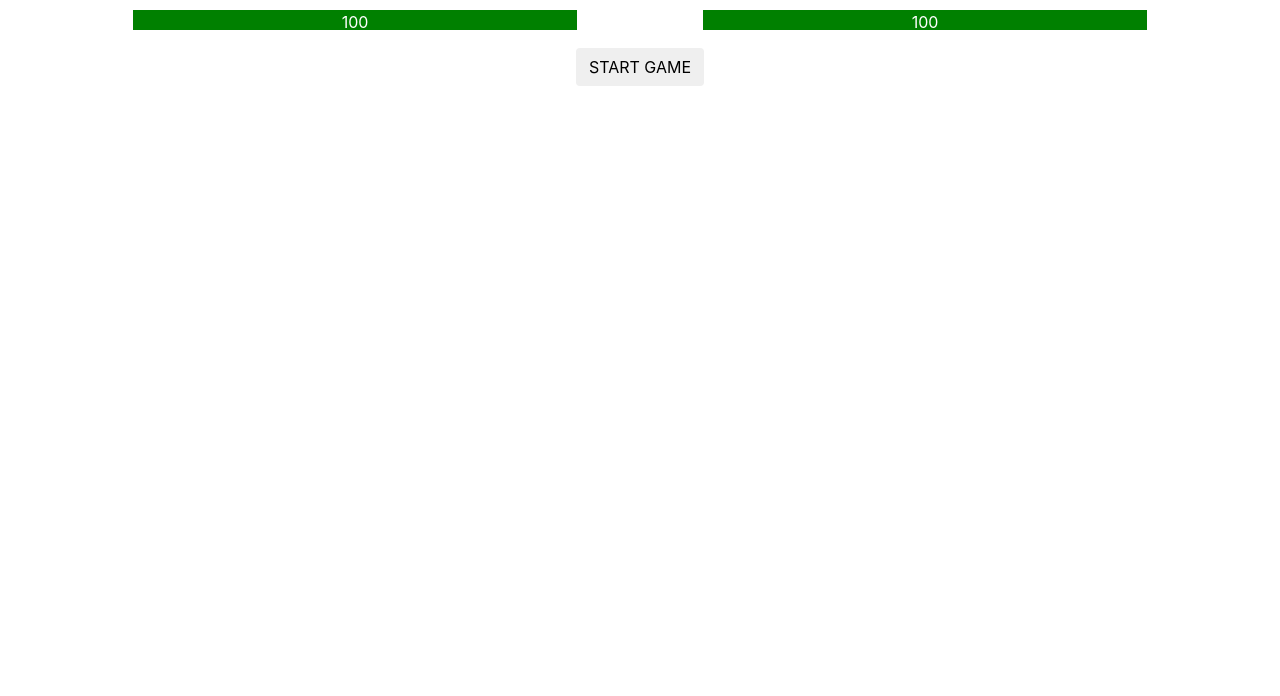
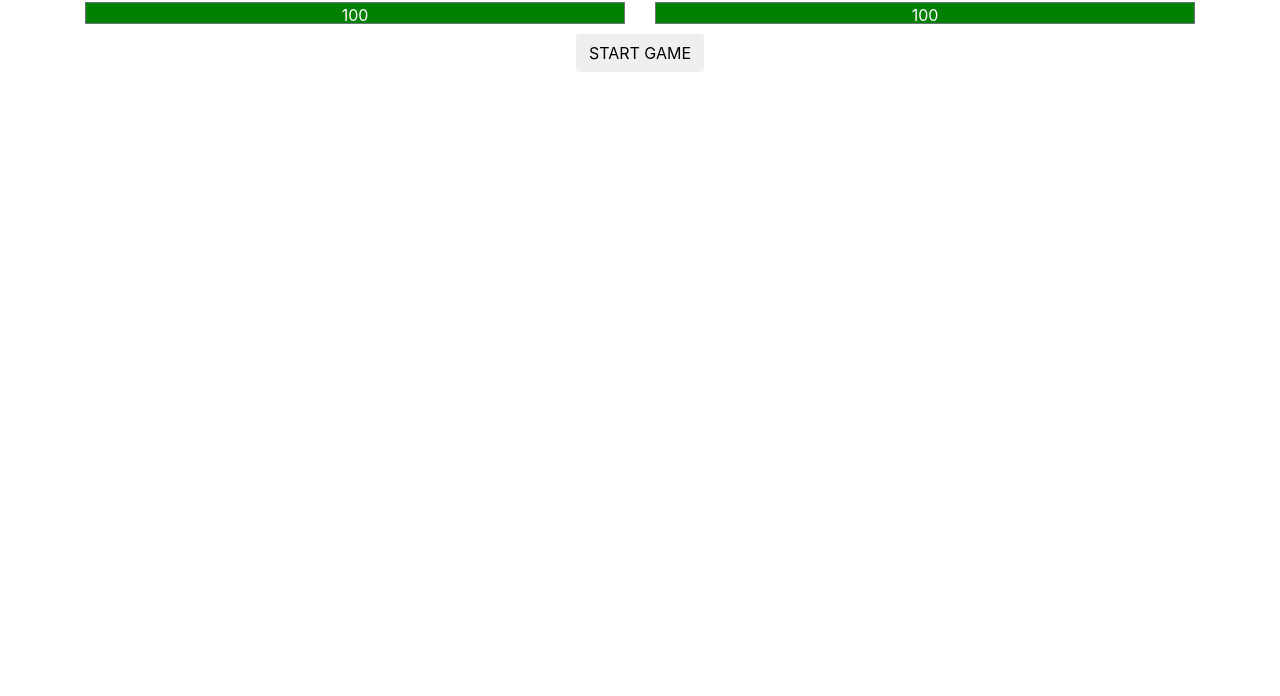
Before and after one commit to Fneim/MonsterSlayer, a plain HTML site: page index.html in a window 1280 px wide. Shown: the part 104-800 px from the top of the page. Drawn offline with nearby package versions, Linux system fonts and the light colour scheme.

Commit message:
health bar css

```diff
--- a/index.html
+++ b/index.html
@@ -10,17 +10,17 @@
     <div id="game" class="container">
       <div class="row">
         <div class="col">
-          <h1 class="text-center">YOU</h1>
-          <div class="py-2 px-5">
-            <div class="healthbar text-center text-white">
+          <h1 class="text-center mb-2">YOU</h1>
+          <div class="w-100 border border-secondary">
+            <div :style="{width: playerHealth + '%'}" class="healthbar text-center text-white">
             {{ playerHealth }}
           </div>
           </div>
         </div>
         <div class="col">
-          <h1 class="text-center">MONSTER</h1>
-          <div class="py-2 px-5">
-            <div class="healthbar text-center text-white">
+          <h1 class="text-center mb-2">MONSTER</h1>
+          <div class="w-100 border border-secondary">
+            <div :style="{width: monsterHealth + '%'}" class="healthbar text-center text-white">
               {{monsterHealth }}
           </div>
           </div>
--- a/public/index.css
+++ b/public/index.css
@@ -15,4 +15,5 @@ body {
 .healthbar {
   background:green;
   height:20px;
+  width:100%;
 }
```
